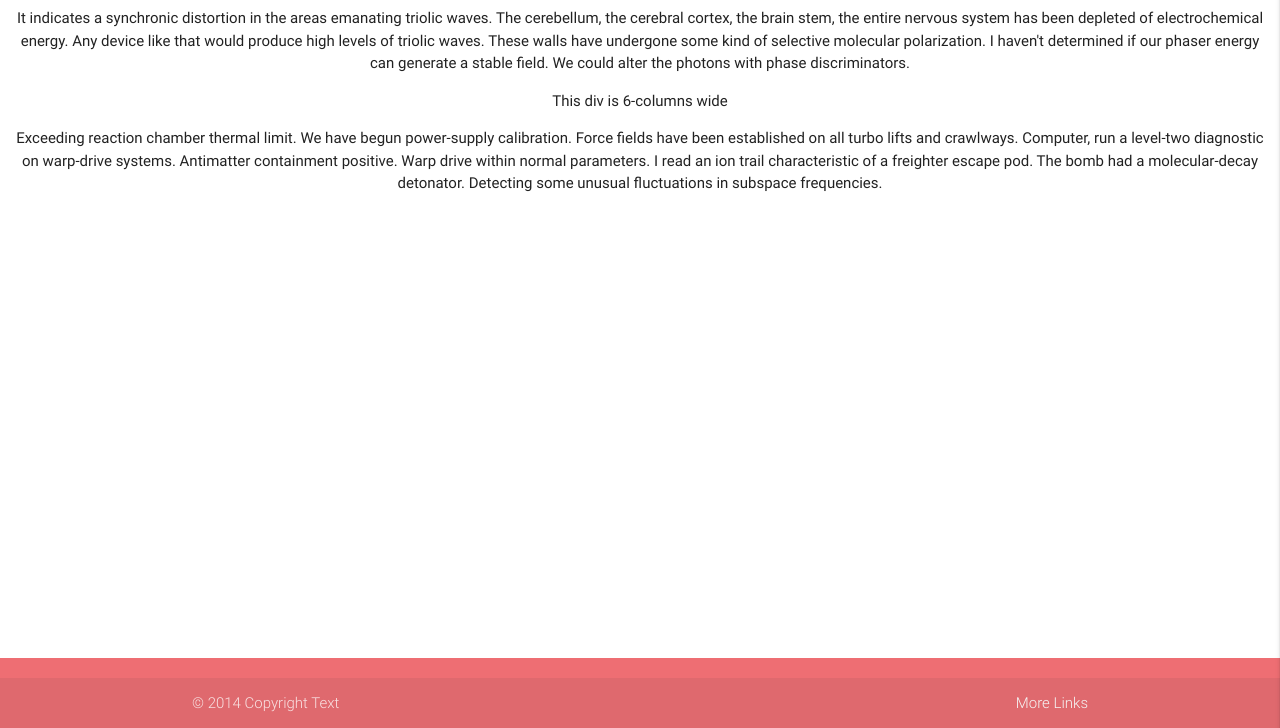
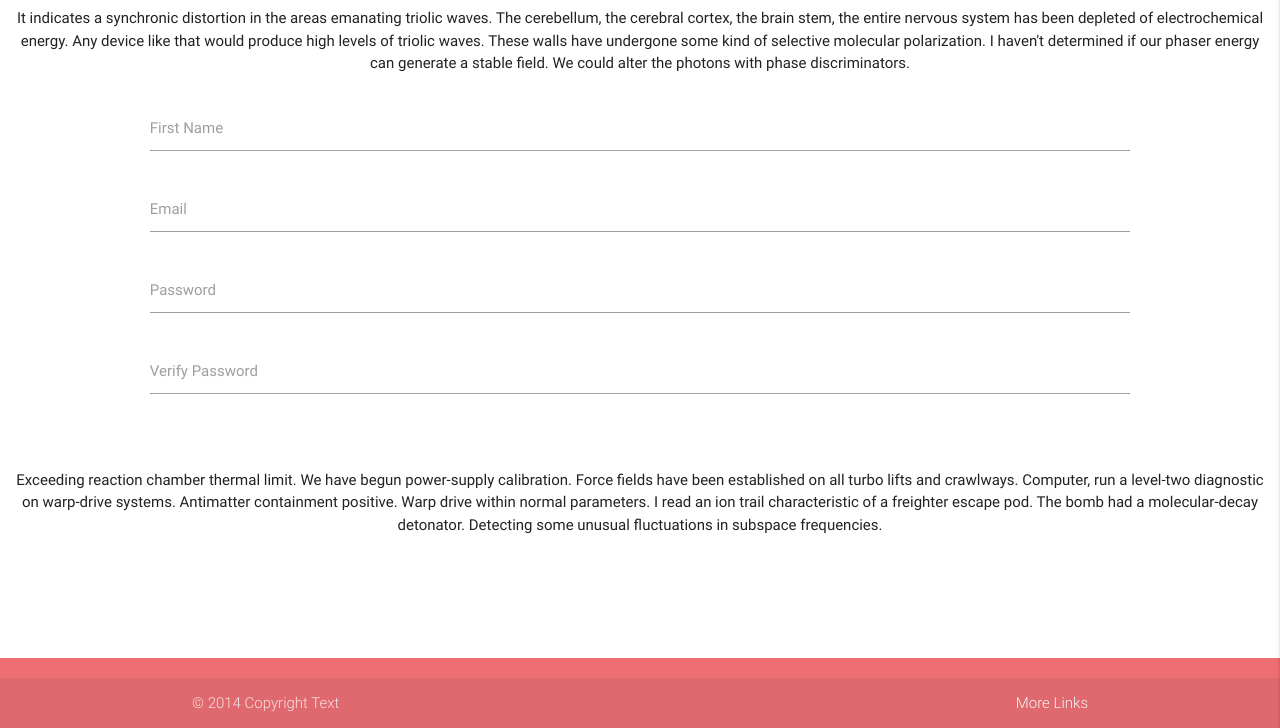
Before and after one commit to xchau/Q2-Project, a plain HTML site: page public/index.html in a window 1280 px wide. Shown: the part 72-800 px from the top of the page. Drawn offline with nearby package versions, Linux system fonts and the light colour scheme.

Commit message:
got form

```diff
--- a/public/css/index.css
+++ b/public/css/index.css
@@ -20,7 +20,7 @@ main section {
   align-content: center;
 }
 
-section div {
+p {
   text-align: center;
 }
 
--- a/public/index.html
+++ b/public/index.html
@@ -50,7 +50,36 @@
               <p>It indicates a synchronic distortion in the areas emanating triolic waves. The cerebellum, the cerebral cortex, the brain stem,  the entire nervous system has been depleted of electrochemical energy. Any device like that would produce high levels of triolic waves. These walls have undergone some kind of selective molecular polarization. I haven't determined if our phaser energy can generate a stable field. We could alter the photons with phase discriminators.
               </p>
             </div>
-            <div class="col s12">This div is 6-columns wide</div>
+            <div class="col s12">
+              <!-- START FORM -->
+              <div class="col s10 offset-s1">
+                <div id="registrationForm">
+                  <div class="row">
+                    <form class="col s12">
+                      <div class="row">
+                        <div class="input-field col s12">
+                          <input id="first_name" type="text" class="validate">
+                          <label for="first_name">First Name</label>
+                        </div>
+                        <div class="input-field col s12">
+                          <input id="email" type="email" class="validate">
+                          <label for="email">Email</label>
+                        </div>
+                        <div class="input-field col s12">
+                          <input id="password" type="password" class="validate">
+                          <label for="password">Password</label>
+                        </div>
+                        <div class="input-field col s12">
+                          <input id="password" type="password" class="validate">
+                          <label for="password">Verify Password</label>
+                        </div>
+                      </div>
+                    </form>
+                  </div>
+                </div>
+              </div>
+              <!-- END FORM -->
+            </div>
             <div class="col s12">
               <p>Exceeding reaction chamber thermal limit. We have begun power-supply calibration. Force fields have been established on all turbo lifts and crawlways. Computer, run a level-two diagnostic on warp-drive systems. Antimatter containment positive. Warp drive within normal parameters. I read an ion trail characteristic of a freighter escape pod. The bomb had a molecular-decay detonator. Detecting some unusual fluctuations in subspace frequencies.
               </p>
```
